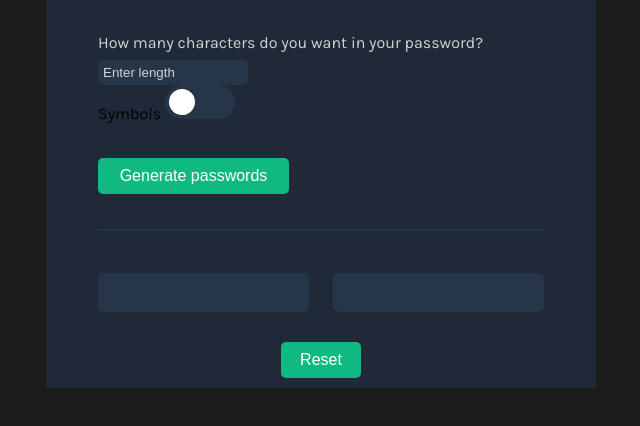
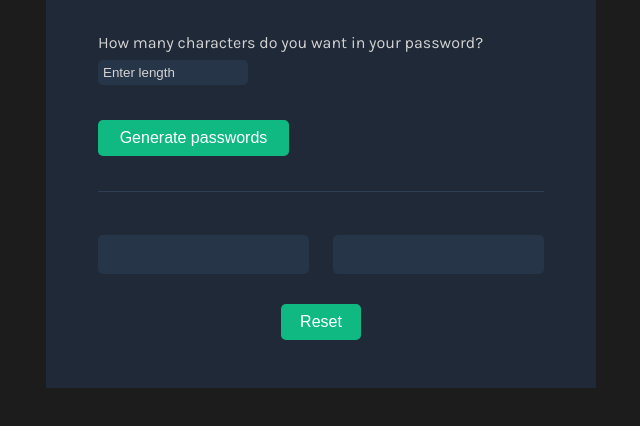
Before and after one commit to yuzikage/password-generator, a plain HTML site: page index.html in a window 1280 px wide. Shown: the part 262-688 px from the top of the page, without its empty margins (319-959 px from the left). Drawn offline with Linux system fonts and the light colour scheme.

Commit message:
Removed unfinished toggle

```diff
--- a/index.css
+++ b/index.css
@@ -66,64 +66,6 @@ body {
 ::placeholder {
     color: lightgray;
 }
-
-
-.switch {
-    position: relative;
-    display: inline-block;
-    width: 70px;
-    height: 34px;
-}
-
-.switch input {display:none;}
-
-.slider {
-    position: absolute;
-    cursor: pointer;
-    top: 0;
-    left: 0;
-    right: 0;
-    bottom: 0;
-    background-color: #273549;
-    -webkit-transition: .4s;
-    transition: .4s;
-    border-radius: 34px;
-}
-
-.slider:before {
-    position: absolute;
-    content: "";
-    height: 26px;
-    width: 26px;
-    left: 4px;
-    bottom: 4px;
-    background-color: white;
-    -webkit-transition: .4s;
-    transition: .4s;
-    border-radius: 50%;
-}
-
-input:checked + .slider {
-    background-color: #4adf86;
-}
-
-
-input:checked + .slider:before {
-    -webkit-transform: translateX(26px);
-    -ms-transform: translateX(26px);
-    transform: translateX(35px);
-}
-
-.slider:after
-{
-    color: white;
-    display: block;
-    position: absolute;
-    transform: translate(-50%,-50%);
-    top: 50%;
-    left: 50%;
-}
-
 
 
 #generate-password {
--- a/index.html
+++ b/index.html
@@ -21,14 +21,6 @@
                     <input id="num-of-chars" type="number" placeholder="Enter length" min="8" max="15" step="1" id="input-length">
                 </div>
 
-                <div>
-                    <span>Symbols</span>
-                    <label class="switch">
-                        <input type="checkbox">
-                        <span class="slider round"></span>
-                    </label>
-                </div>
-
 
                 <button id="generate-password" onclick="generatePassword()">Generate passwords</button>
             </div>
```
